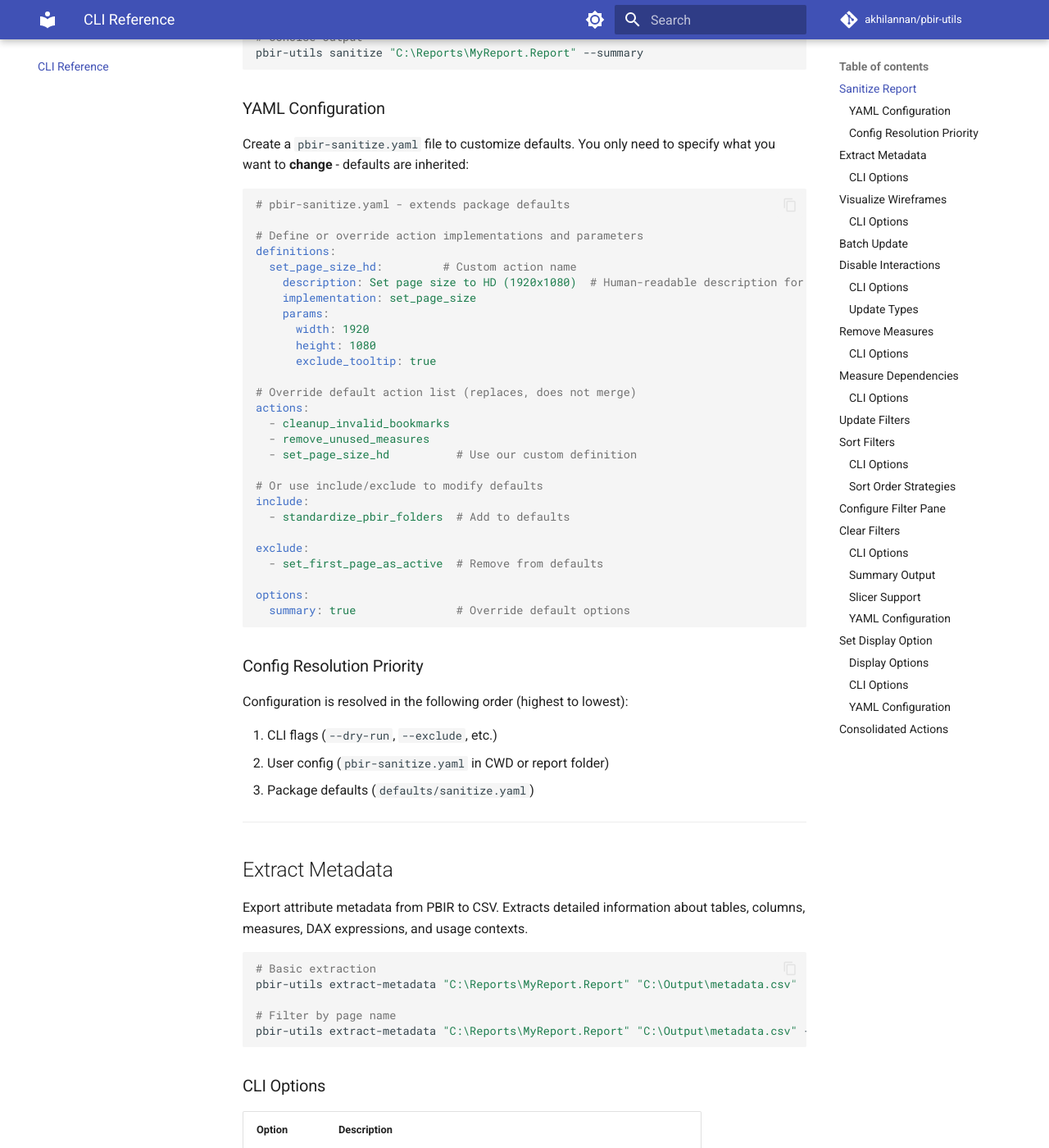
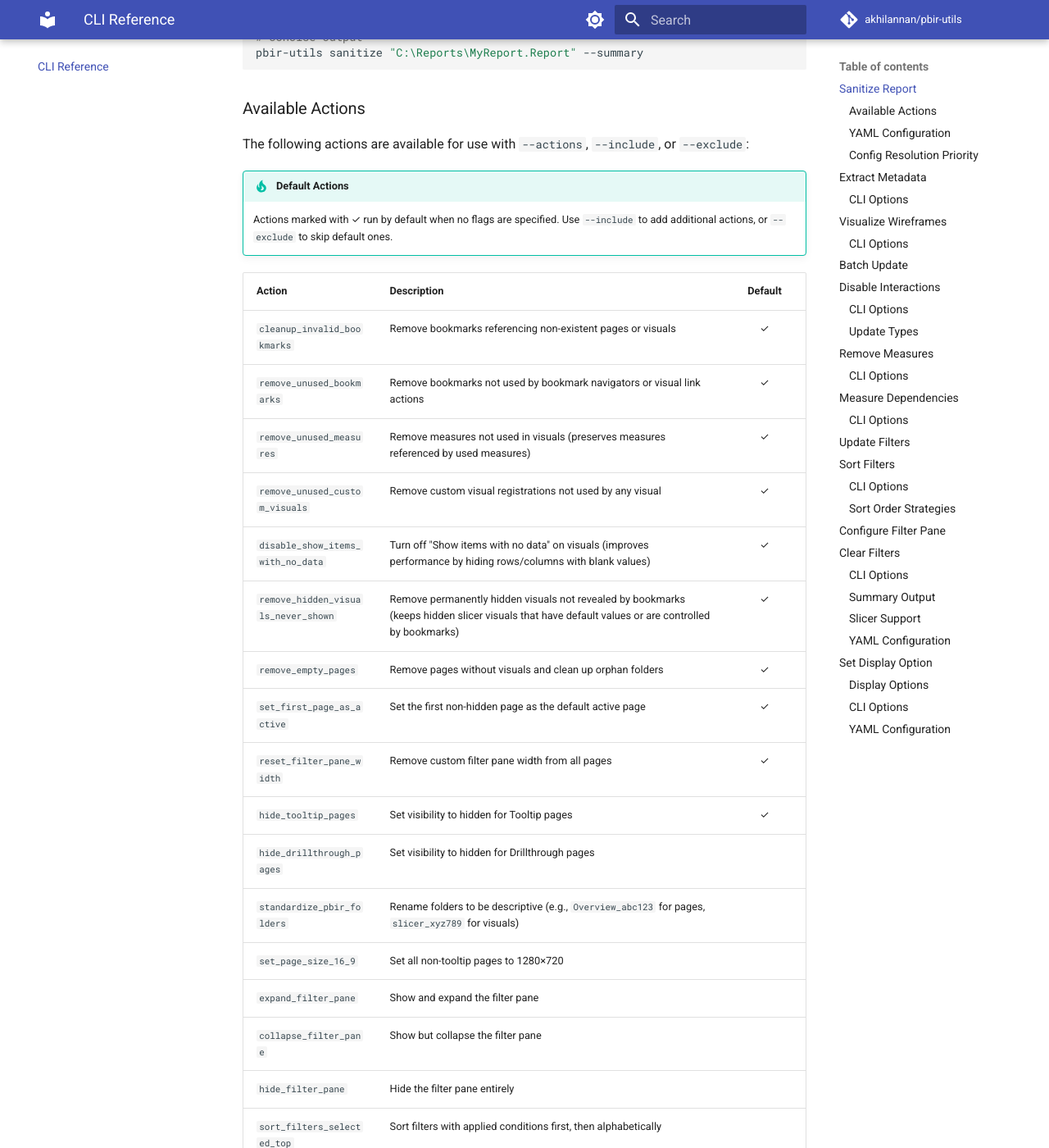
Before and after one commit to akhilannan/pbir-utils, an MkDocs documentation site: the page built from docs/cli.md, in a window 1280 px wide and 1400 px high, scrolled down 718 px. Shown: the whole window at 82% size. Built offline with MkDocs 1.6.1 and Material for MkDocs 9.7.7, drawn with Linux system fonts in a browser that asks for light colours; comment, search, counter and statistics services are not loaded; some of the changed text lies outside the part shown.

Commit message:
Add comprehensive sanitization actions table and consistent report path auto-detection for all CLI commands

````diff
--- a/docs/cli.md
+++ b/docs/cli.md
@@ -25,6 +25,38 @@ pbir-utils sanitize "C:\Reports\MyReport.Report" --include standardize_pbir_fold
 # Concise output
 pbir-utils sanitize "C:\Reports\MyReport.Report" --summary
 ```
+
+### Available Actions
+
+The following actions are available for use with `--actions`, `--include`, or `--exclude`:
+
+!!! tip "Default Actions"
+    Actions marked with ✓ run by default when no flags are specified. Use `--include` to add additional actions, or `--exclude` to skip default ones.
+
+| Action | Description | Default |
+|--------|-------------|:-------:|
+| `cleanup_invalid_bookmarks` | Remove bookmarks referencing non-existent pages or visuals | ✓ |
+| `remove_unused_bookmarks` | Remove bookmarks not used by bookmark navigators or visual link actions | ✓ |
+| `remove_unused_measures` | Remove measures not used in visuals (preserves measures referenced by used measures) | ✓ |
+| `remove_unused_custom_visuals` | Remove custom visual registrations not used by any visual | ✓ |
+| `disable_show_items_with_no_data` | Turn off "Show items with no data" on visuals (improves performance by hiding rows/columns with blank values) | ✓ |
+| `remove_hidden_visuals_never_shown` | Remove permanently hidden visuals not revealed by bookmarks (keeps hidden slicer visuals that have default values or are controlled by bookmarks) | ✓ |
+| `remove_empty_pages` | Remove pages without visuals and clean up orphan folders | ✓ |
+| `set_first_page_as_active` | Set the first non-hidden page as the default active page | ✓ |
+| `reset_filter_pane_width` | Remove custom filter pane width from all pages | ✓ |
+| `hide_tooltip_pages` | Set visibility to hidden for Tooltip pages | ✓ |
+| `hide_drillthrough_pages` | Set visibility to hidden for Drillthrough pages | |
+| `standardize_pbir_folders` | Rename folders to be descriptive (e.g., `Overview_abc123` for pages, `slicer_xyz789` for visuals) | |
+| `set_page_size_16_9` | Set all non-tooltip pages to 1280×720 | |
+| `expand_filter_pane` | Show and expand the filter pane | |
+| `collapse_filter_pane` | Show but collapse the filter pane | |
+| `hide_filter_pane` | Hide the filter pane entirely | |
+| `sort_filters_selected_top` | Sort filters with applied conditions first, then alphabetically | |
+| `sort_filters_ascending` | Sort all filters alphabetically (A-Z) | |
+| `clear_all_report_filters` | Clear all report-level filter conditions | |
+| `set_display_option_fit_to_page` | Set all pages to FitToPage display mode | |
+| `set_display_option_fit_to_width` | Set all pages to FitToWidth display mode | |
+| `set_display_option_actual_size` | Set all pages to ActualSize display mode | |
 
 ### YAML Configuration
 
@@ -60,6 +92,9 @@ options:
   summary: true               # Override default options
 ```
 
+!!! note "Custom Action Implementations"
+    The `implementation` field can reference any function from the [Python API](api.md). This allows you to wrap any API function with custom parameters as a reusable sanitize action.
+
 ### Config Resolution Priority
 
 Configuration is resolved in the following order (highest to lowest):
@@ -67,6 +102,10 @@ Configuration is resolved in the following order (highest to lowest):
 1. CLI flags (`--dry-run`, `--exclude`, etc.)
 2. User config (`pbir-sanitize.yaml` in CWD or report folder)
 3. Package defaults (`defaults/sanitize.yaml`)
+
+!!! tip "Auto-Discovery"
+    - **Config**: Place `pbir-sanitize.yaml` in your report folder or current directory and it will be used automatically. Use `--config path/to/config.yaml` to specify a different file.
+    - **Report Path**: When running from inside a `.Report` folder, the report path argument is optional—it will be detected automatically.
 
 ---
 
@@ -439,17 +478,3 @@ definitions:
 actions:
   - set_display_option_fit_to_page  # Add to your sanitization pipeline
 ```
-
----
-
-## Consolidated Actions
-
-!!! note "Sanitize Command"
-    Many individual commands have been consolidated into the `sanitize` command.
-    Use `pbir-utils sanitize --actions <action_name>` for actions like:
-
-    - `remove_unused_bookmarks`, `cleanup_invalid_bookmarks`
-    - `remove_unused_custom_visuals`, `disable_show_items_with_no_data`
-    - `hide_tooltip_pages`, `hide_drillthrough_pages`
-    - `set_first_page_as_active`, `remove_empty_pages`
-    - `standardize_pbir_folders`, `reset_filter_pane_width`
````
Also changed, not shown: CHANGELOG.md (+7 -8 lines), 2 other files.
